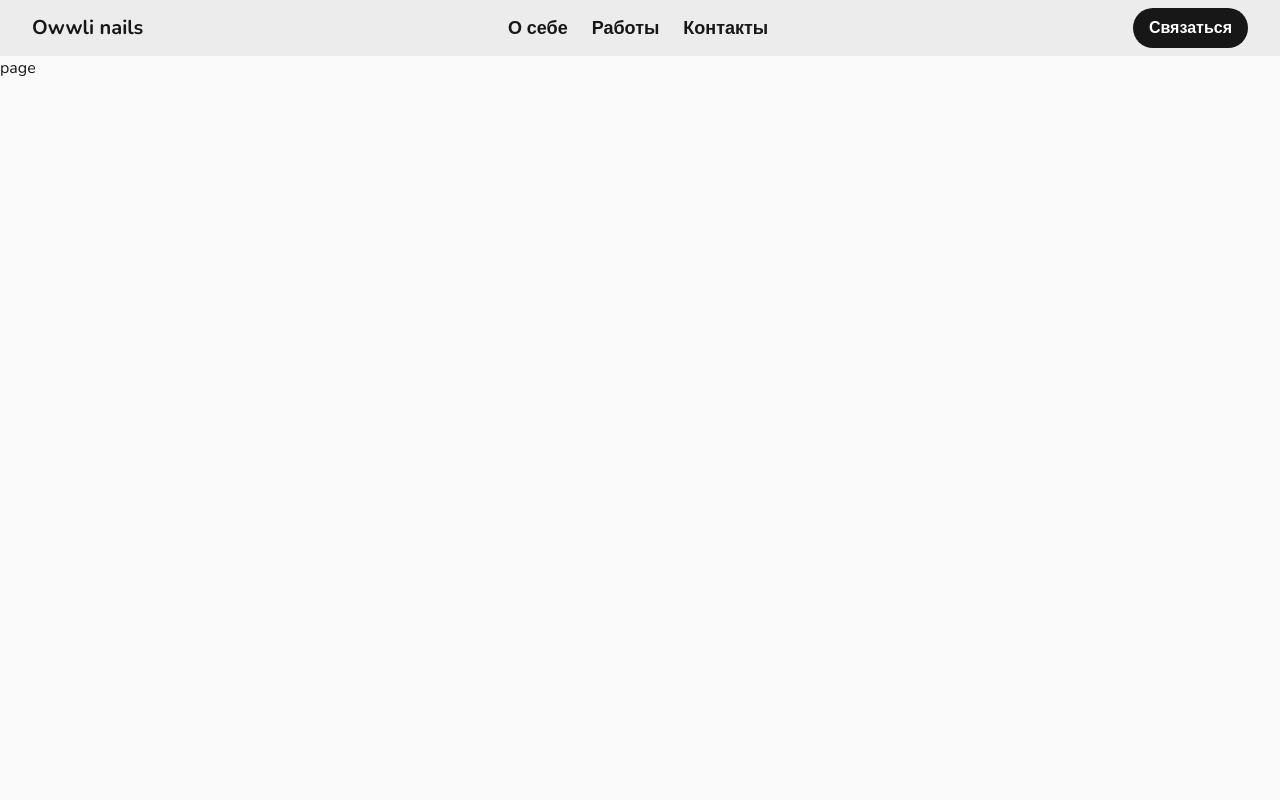
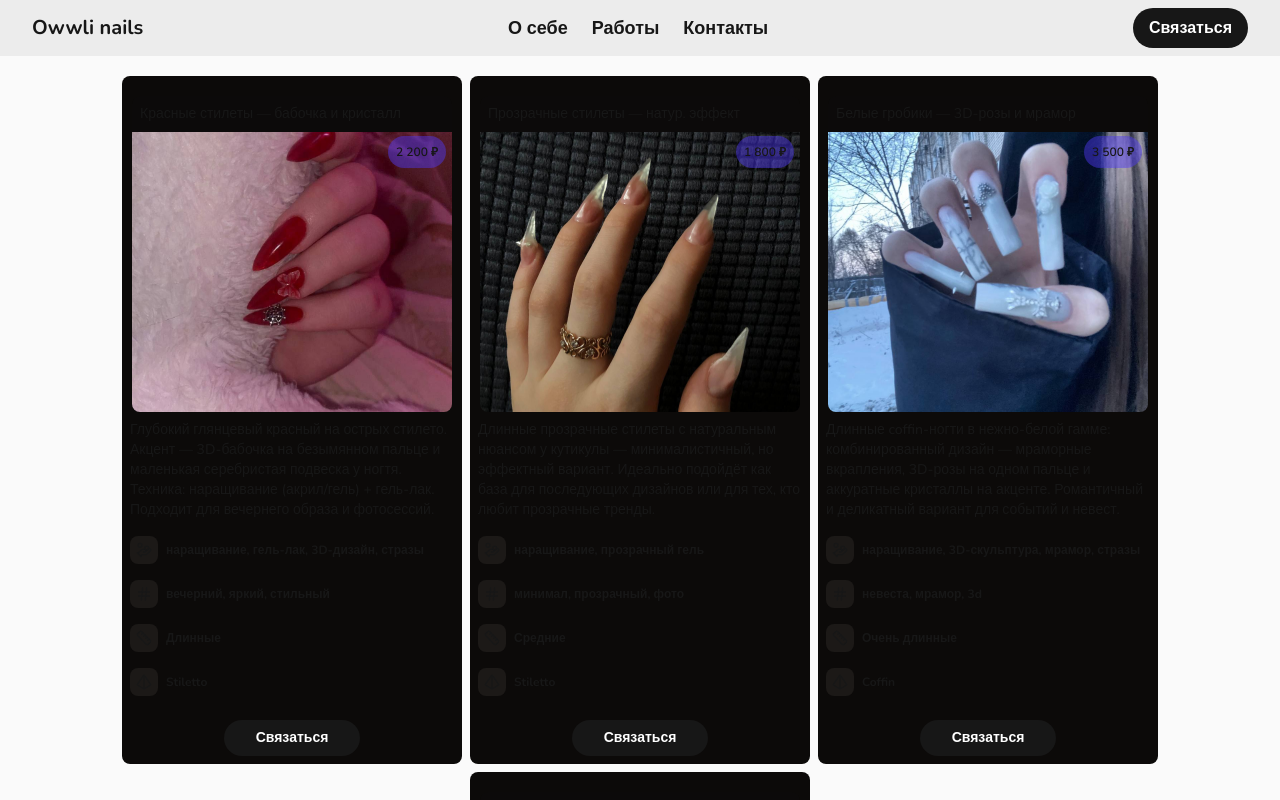
Before and after one commit to lvd536/owwli-nails, a Next.js app: page /works in a window 1280 px wide. Shown: the top 800 px of the page. Built offline with nearby package versions, Linux system fonts and the light colour scheme.

Commit message:
- Implemented works page

```diff
--- a/app/works/page.tsx
+++ b/app/works/page.tsx
@@ -1,3 +1,12 @@
+import WorkCard from "@/components/WorkCard";
+import { nailWorks } from "@/consts/nailWorks";
+
 export default function page() {
-    return <div>page</div>;
+    return (
+        <ul className="flex flex-wrap gap-2 items-stretch justify-center pt-5">
+            {nailWorks.map((work) => (
+                <WorkCard nailWork={work} key={work.id} />
+            ))}
+        </ul>
+    );
 }
--- /dev/null
+++ b/components/WorkCard.tsx
@@ -0,0 +1,68 @@
+import { NailWork } from "@/consts/nailWorks";
+import Image from "next/image";
+import { HandCoins, Hash, Ruler, Pyramid } from "lucide-react";
+
+interface IProps {
+    nailWork: NailWork;
+}
+
+export default function WorkCard({ nailWork }: IProps) {
+    return (
+        <li className="relative w-85 flex flex-col items-center bg-stone-950 pt-4 pb-15 rounded-lg">
+            <p className="w-80 bg-foreground/5 text-bold text-sm p-2 rounded-t-lg mt-1">
+                {nailWork.title}
+            </p>
+            <Image
+                src={nailWork.image}
+                alt="nail work image"
+                height={220}
+                width={260}
+                className="max-w-80 max-h-70 min-w-80 min-h-70 object-cover rounded-b-lg"
+            />
+            <p className="absolute top-15 right-4 text-xs font-semibold rounded-full p-2 bg-indigo-600/45">
+                {nailWork.price.display}
+            </p>
+            <p className="font-medium text-sm p-2">{nailWork.description}</p>
+            {nailWork.techniques && (
+                <div className="flex self-start items-center justify-between p-2 gap-2">
+                    <HandCoins className="w-7 h-7 p-1.5 rounded-lg bg-stone-900" />
+                    <p className="font-bold text-xs">
+                        {nailWork.techniques.join(", ")}
+                    </p>
+                </div>
+            )}
+            {nailWork.tags && (
+                <div className="flex self-start items-center justify-between p-2 gap-2">
+                    <Hash className="w-7 h-7 p-1.5 rounded-lg bg-stone-900" />
+                    <p className="font-bold text-xs">
+                        {nailWork.tags.join(", ")}
+                    </p>
+                </div>
+            )}
+            {nailWork.length && (
+                <div className="flex self-start items-center justify-between p-2 gap-2">
+                    <Ruler className="w-7 h-7 p-1.5 rounded-lg bg-stone-900" />
+                    <p className="font-bold text-xs">
+                        {nailWork.length.charAt(0).toUpperCase() +
+                            nailWork.length.slice(1)}
+                    </p>
+                </div>
+            )}
+            {nailWork.shape && (
+                <div className="flex self-start items-center justify-between p-2 gap-2">
+                    <Pyramid className="w-7 h-7 p-1.5 rounded-lg bg-stone-900" />
+                    <p className="font-bold text-xs">
+                        {nailWork.shape.charAt(0).toUpperCase() +
+                            nailWork.shape.slice(1)}
+                    </p>
+                </div>
+            )}
+            <a
+                href="http://t.me/oliweeshka"
+                className="flex absolute bottom-2 text-sm justify-center py-2 px-8 rounded-full bg-foreground text-background font-semibold"
+            >
+                Связаться
+            </a>
+        </li>
+    );
+}
--- a/consts/nailWorks.ts
+++ b/consts/nailWorks.ts
@@ -1,14 +1,20 @@
+import redStilettoButterfly from "@/public/nails1.jpg";
+import clearGhostStiletto from "@/public/nails2.jpg";
+import whiteCoffinRoses from "@/public/nails3.jpg";
+import marbleMixTransparent from "@/public/nails4.jpg";
+import type { StaticImageData } from "next/image";
+
 export interface NailWork {
     id: string;
     title: string;
     description: string;
-    image: string;
+    image: StaticImageData;
     price: {
         amount: number;
         currency: string;
         display: string;
     };
-    length?: "short" | "medium" | "long" | "extra-long";
+    length?: "короткие" | "средние" | "длинные" | "очень длинные";
     shape?: "stiletto" | "coffin" | "almond" | "square";
     techniques?: string[];
     tags?: string[];
@@ -20,21 +26,21 @@ export const nailWorks: NailWork[] = [
         title: "Красные стилеты — бабочка и кристалл",
         description:
             "Глубокий глянцевый красный на острых стилето. Акцент — 3D-бабочка на безымянном пальце и маленькая серебристая подвеска у ногтя. Техника: наращивание (акрил/гель) + гель-лак. Подходит для вечернего образа и фотосессий.",
-        image: "@/public/nails1.jpg",
+        image: redStilettoButterfly,
         price: { amount: 2200, currency: "RUB", display: "2 200 ₽" },
-        length: "long",
+        length: "длинные",
         shape: "stiletto",
         techniques: ["наращивание", "гель-лак", "3D-дизайн", "стразы"],
         tags: ["вечерний", "яркий", "стильный"],
     },
     {
         id: "clear-ghost-stiletto",
-        title: "Прозрачные стилеты — натуральный эффект",
+        title: "Прозрачные стилеты — натур. эффект",
         description:
             "Длинные прозрачные стилеты с натуральным нюансом у кутикулы — минималистичный, но эффектный вариант. Идеально подойдёт как база для последующих дизайнов или для тех, кто любит прозрачные тренды.",
-        image: "@/public/nails2.jpg",
+        image: clearGhostStiletto,
         price: { amount: 1800, currency: "RUB", display: "1 800 ₽" },
-        length: "extra-long",
+        length: "средние",
         shape: "stiletto",
         techniques: ["наращивание", "прозрачный гель"],
         tags: ["минимал", "прозрачный", "фото"],
@@ -44,9 +50,9 @@ export const nailWorks: NailWork[] = [
         title: "Белые гробики — 3D-розы и мрамор",
         description:
             "Длинные coffin-ногти в нежно-белой гамме: комбинированный дизайн — мраморные вкрапления, 3D-розы на одном пальце и аккуратные кристаллы на акценте. Романтичный и деликатный вариант для событий и невест.",
-        image: "@/public/nails3.jpg",
+        image: whiteCoffinRoses,
         price: { amount: 3500, currency: "RUB", display: "3 500 ₽" },
-        length: "long",
+        length: "очень длинные",
         shape: "coffin",
         techniques: ["наращивание", "3D-скульптура", "мрамор", "стразы"],
         tags: ["невеста", "мрамор", "3d"],
@@ -56,9 +62,9 @@ export const nailWorks: NailWork[] = [
         title: "Мрамор и прозрачные вставки — арт-микс",
         description:
             "Смелый микс: мраморные принты, частично прозрачные пластины и металлические декоративные элементы. Подчёркивает индивидуальность, отлично держится при активной носке.",
-        image: "@/public/nails4.jpg",
+        image: marbleMixTransparent,
         price: { amount: 3200, currency: "RUB", display: "3 200 ₽" },
-        length: "long",
+        length: "очень длинные",
         shape: "coffin",
         techniques: ["мрамор", "прозрачные вставки", "декор (металл)"],
         tags: ["арт", "уникально", "городской"],
```
